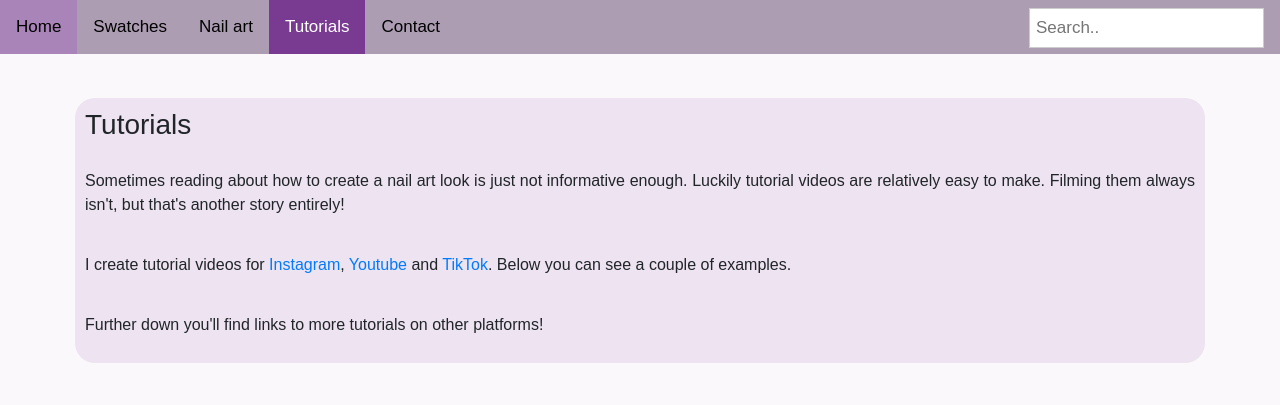
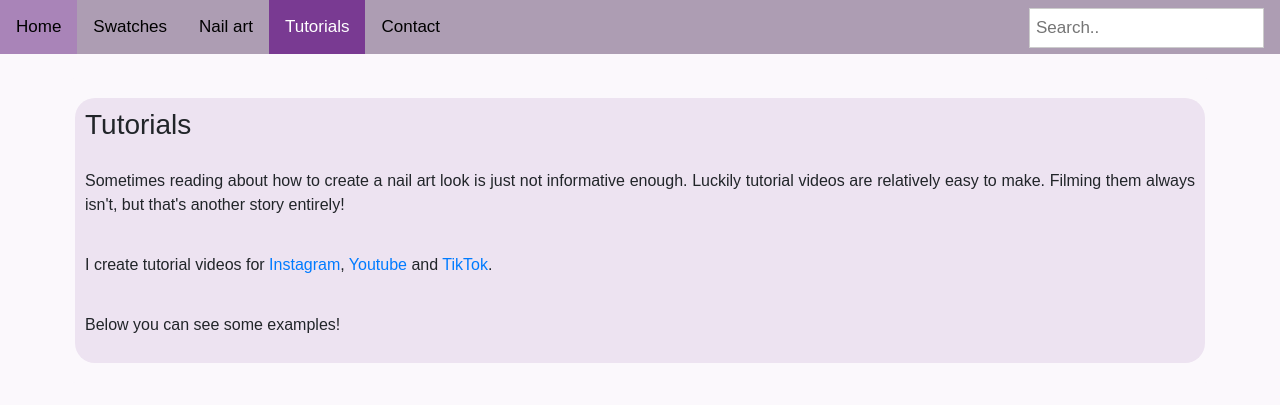
Before and after one commit to qinynails/qinynails.github.io, a plain HTML site: page tutorials.html in a window 1280 px wide. Shown: the top 405 px of the page. Drawn offline with nearby package versions, Linux system fonts and the light colour scheme.

Commit message:
Add files via upload

```diff
--- a/tutorials.html
+++ b/tutorials.html
@@ -25,8 +25,8 @@
       <div class="intro-container">
         <h3 class="pad-me">Tutorials</h3>
         <p class="pad-me">Sometimes reading about how to create a nail art look is just not informative enough. Luckily tutorial videos are relatively easy to make. Filming them always isn't, but that's another story entirely!</p>
-      <p class="pad-me">I create tutorial videos for <a href="https://www.instagram.com/qinynails/" target="_blank">Instagram</a>, <a href="https://www.youtube.com/channel/UCIRNVK6Xn02Xskjlfd4C1OQ" target="_blank">Youtube</a> and <a href="https://www.tiktok.com/@qinynails?" target="_blank">TikTok</a>. Below you can see a couple of examples.</p>
-    <p class="pad-me">Further down you'll find links to more tutorials on other platforms!</p>
+      <p class="pad-me">I create tutorial videos for <a href="https://www.instagram.com/qinynails/" target="_blank">Instagram</a>, <a href="https://www.youtube.com/channel/UCIRNVK6Xn02Xskjlfd4C1OQ" target="_blank">Youtube</a> and <a href="https://www.tiktok.com/@qinynails?" target="_blank">TikTok</a>.</p>
+    <p class="pad-me">Below you can see some examples!</p>
     </div>
     </div>
   </div>
```
